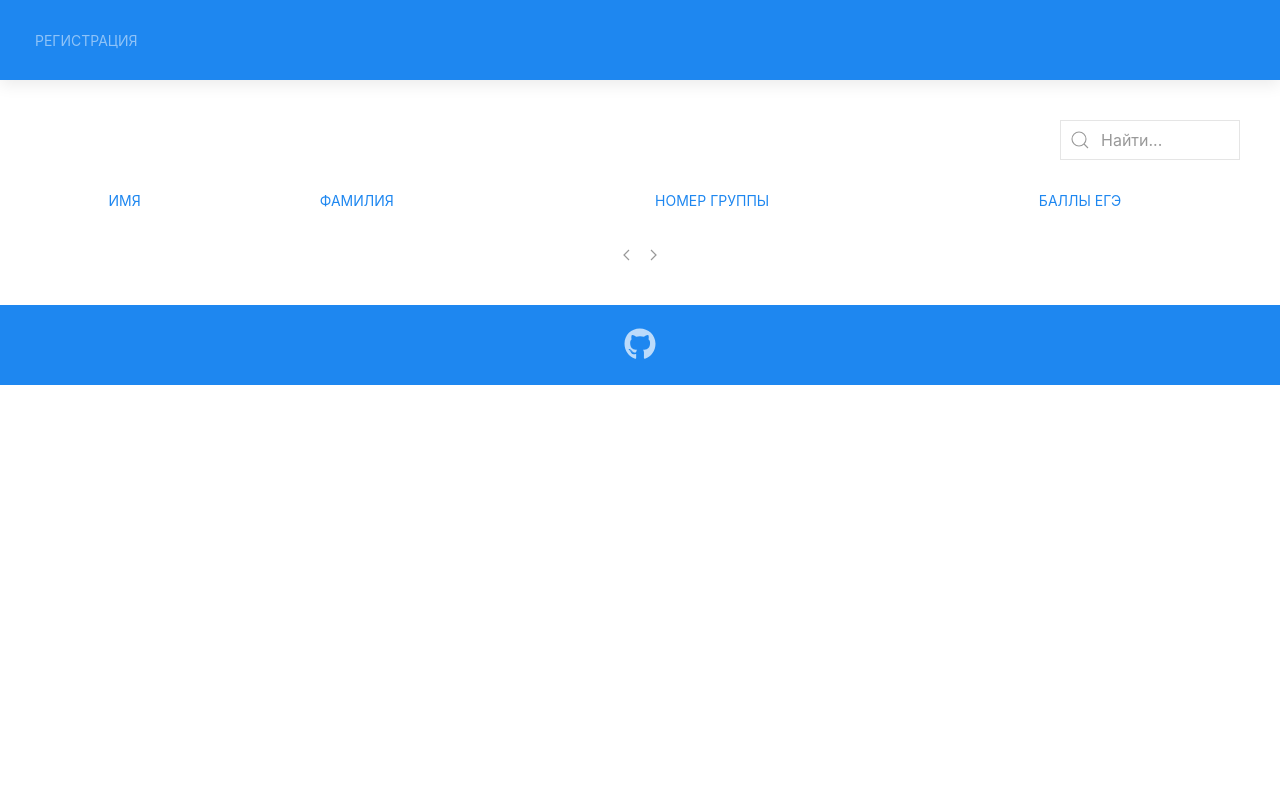
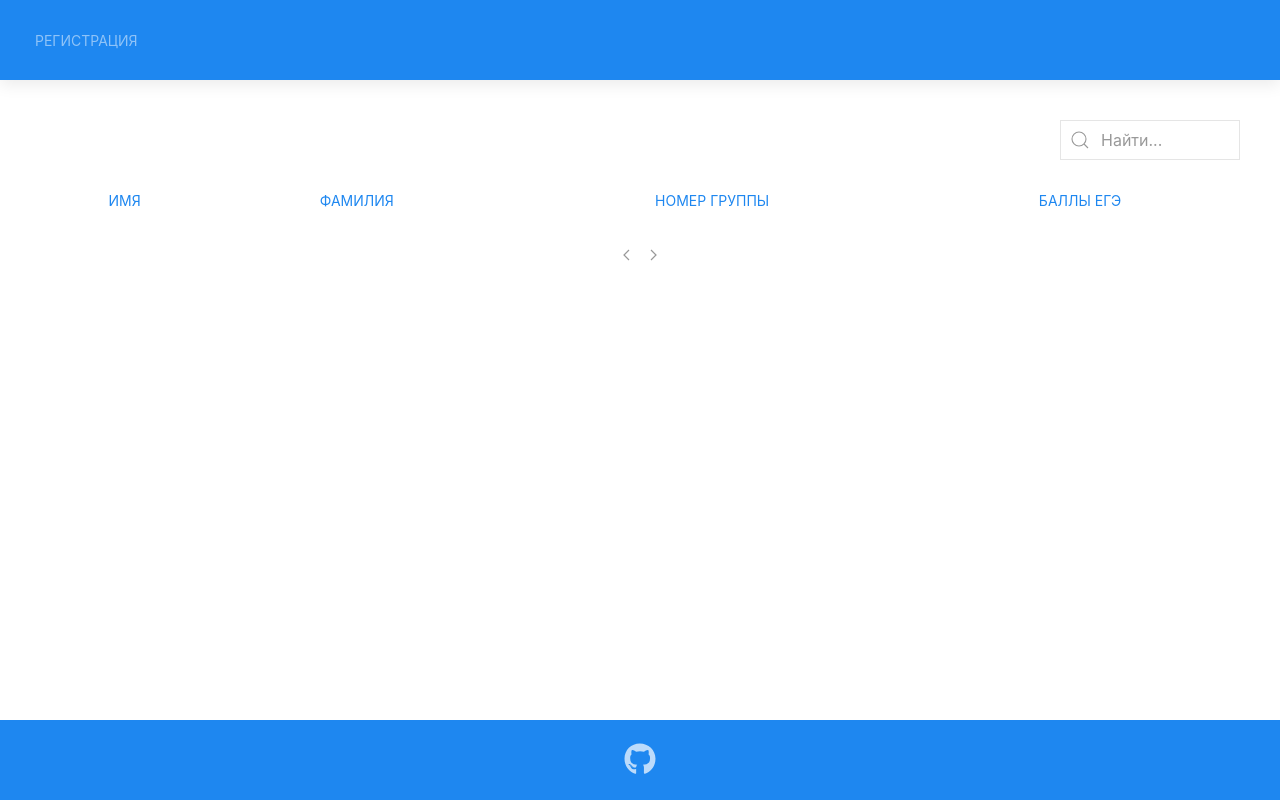
Before and after one commit to Bocmah/student-list, a PHP site: page / in a window 1280 px wide. Run offline with PHP 8.4, Linux system fonts and the light colour scheme; data that the repository does not hold is empty; some libraries are stand-ins or nearby versions.

Commit message:
Sticky footer

```diff
--- a/public/css/styles.css
+++ b/public/css/styles.css
@@ -1,11 +1,3 @@
-.students-table {
-    text-align: center;
-}
-
-.students-table th {
-    text-align: center;
-}
-
 .student-form__field--margin-top {
     margin-top: 10px;
 }
@@ -25,7 +17,7 @@
 }
 
 .footer {
-    height: 80px
+    height: 80px;
 }
 
 .footer-container--flex {
@@ -33,3 +25,21 @@
     justify-content: center;
     align-items: center;
 }
+
+html {
+    height: 100%;
+}
+
+body {
+    display: flex;
+    flex-direction: column;
+    height: 100%;
+}
+
+.wrapper {
+    flex: 1 0 auto;
+}
+
+footer {
+    flex-shrink: 0;
+}
--- a/views/home.view.php
+++ b/views/home.view.php
@@ -1,6 +1,11 @@
 <?php
 require_once "partials/header.php";
 require_once "partials/navbar-home.php";
-if ($notify) require_once "partials/success-message.php";
-require_once "partials/sections/students-list-section.php";
-require_once "partials/footer.php";
+?>
+<main>
+    <?php
+    if ($notify) require_once "partials/success-message.php";
+    require_once "partials/sections/students-list-section.php";
+    ?>
+</main>
+<?php require_once "partials/footer.php";
--- a/views/partials/footer.php
+++ b/views/partials/footer.php
@@ -1,3 +1,4 @@
+</div>
 <?php require_once "sections/footer-section.php"; ?>
 <script src="uikit/js/uikit.min.js"></script>
 <script src="uikit/js/uikit-icons.min.js"></script>
--- a/views/partials/header.php
+++ b/views/partials/header.php
@@ -6,8 +6,9 @@
           content="width=device-width, user-scalable=no, initial-scale=1.0, maximum-scale=1.0, minimum-scale=1.0">
     <meta http-equiv="X-UA-Compatible" content="ie=edge">
     <title>Student List </title>
+    <link rel="stylesheet" href="../css/styles.css">
     <link rel="stylesheet" href="../uikit/css/uikit.min.css">
-    <link rel="stylesheet" href="../css/styles.css">
     <script defer src="https://use.fontawesome.com/releases/v5.0.10/js/all.js" integrity="sha384-slN8GvtUJGnv6ca26v8EzVaR9DC58QEwsIk9q1QXdCU8Yu8ck/tL/5szYlBbqmS+" crossorigin="anonymous"></script>
 </head>
 <body>
+<div class="wrapper">
--- a/views/partials/navbar-home.php
+++ b/views/partials/navbar-home.php
@@ -1,3 +1,4 @@
+<header>
     <div class="uk-box-shadow-medium uk-margin-medium-bottom">
         <nav class="uk-background-primary uk-light" uk-navbar>
                 <div class="uk-navbar-left">
@@ -13,3 +14,4 @@
                 </div>
         </nav>
     </div>
+</header>
--- a/views/partials/navbar-secondary.php
+++ b/views/partials/navbar-secondary.php
@@ -1,3 +1,4 @@
+<header>
     <div class="uk-box-shadow-medium uk-margin-medium-bottom">
         <nav class="uk-background-primary uk-light" uk-navbar>
             <div class="uk-navbar-left">
@@ -9,3 +10,4 @@
             </div>
         </nav>
     </div>
+</header>
--- a/views/partials/sections/footer-section.php
+++ b/views/partials/sections/footer-section.php
@@ -1,5 +1,7 @@
-<section class="footer uk-background-primary uk-light uk-height-small uk-margin-medium-top">
-    <div class="uk-container uk-height-1-1 footer-container--flex uk-sticky">
-        <a href="https://github.com/Bocmah/student-list" class="uk-text-center uk-text-primary"><i class="fab fa-github fa-2x"></i></a>
+<footer>
+    <div class="footer uk-background-primary uk-light uk-margin-medium-top">
+        <div class="uk-container uk-height-1-1 footer-container--flex">
+            <a href="https://github.com/Bocmah/student-list" class="uk-text-center uk-text-primary"><i class="fab fa-github fa-2x"></i></a>
+        </div>
     </div>
-</section>
+</footer>
--- a/views/partials/students-table.php
+++ b/views/partials/students-table.php
@@ -2,28 +2,28 @@
 <table class="uk-table uk-table-small uk-table-hover uk-table-divider students-table">
     <thead>
         <tr>
-            <th><a href="?<?php echo htmlspecialchars(UrlManager::getSortingLink(
+            <th class="uk-text-center"><a href="?<?php echo htmlspecialchars(UrlManager::getSortingLink(
                     $page,
                     "name",
                     $order,
                     $direction,
                     $search
                 ), ENT_QUOTES); ?>">Имя</a></th>
-            <th><a href="?<?php echo htmlspecialchars(UrlManager::getSortingLink(
+            <th class="uk-text-center"><a href="?<?php echo htmlspecialchars(UrlManager::getSortingLink(
                     $page,
                     "surname",
                     $order,
                     $direction,
                     $search
                 ), ENT_QUOTES); ?>">Фамилия</a></th>
-            <th><a href="?<?php echo htmlspecialchars(UrlManager::getSortingLink(
+            <th class="uk-text-center"><a href="?<?php echo htmlspecialchars(UrlManager::getSortingLink(
                     $page,
                     "group_number",
                     $order,
                     $direction,
                     $search
                 ), ENT_QUOTES); ?>">Номер группы</a></th>
-            <th><a href="?<?php echo htmlspecialchars(UrlManager::getSortingLink(
+            <th class="uk-text-center"><a href="?<?php echo htmlspecialchars(UrlManager::getSortingLink(
                     $page,
                     "exam_score",
                     $order,
@@ -34,7 +34,7 @@
         </thead>
     <tbody>
         <?php foreach($students as $student): ?>
-            <tr>
+            <tr class="uk-text-center">
                 <td><?php echo htmlspecialchars($student["name"], ENT_QUOTES) ?></td>
                 <td><?php echo htmlspecialchars($student["surname"], ENT_QUOTES) ?></td>
                 <td><?php echo htmlspecialchars($student["group_number"], ENT_QUOTES) ?></td>
```
Also changed, not shown: views/profile.view.php (+5 -2 lines), views/register.view.php (+5 -2 lines). Lines whose indentation alone changed are shown as unchanged.
